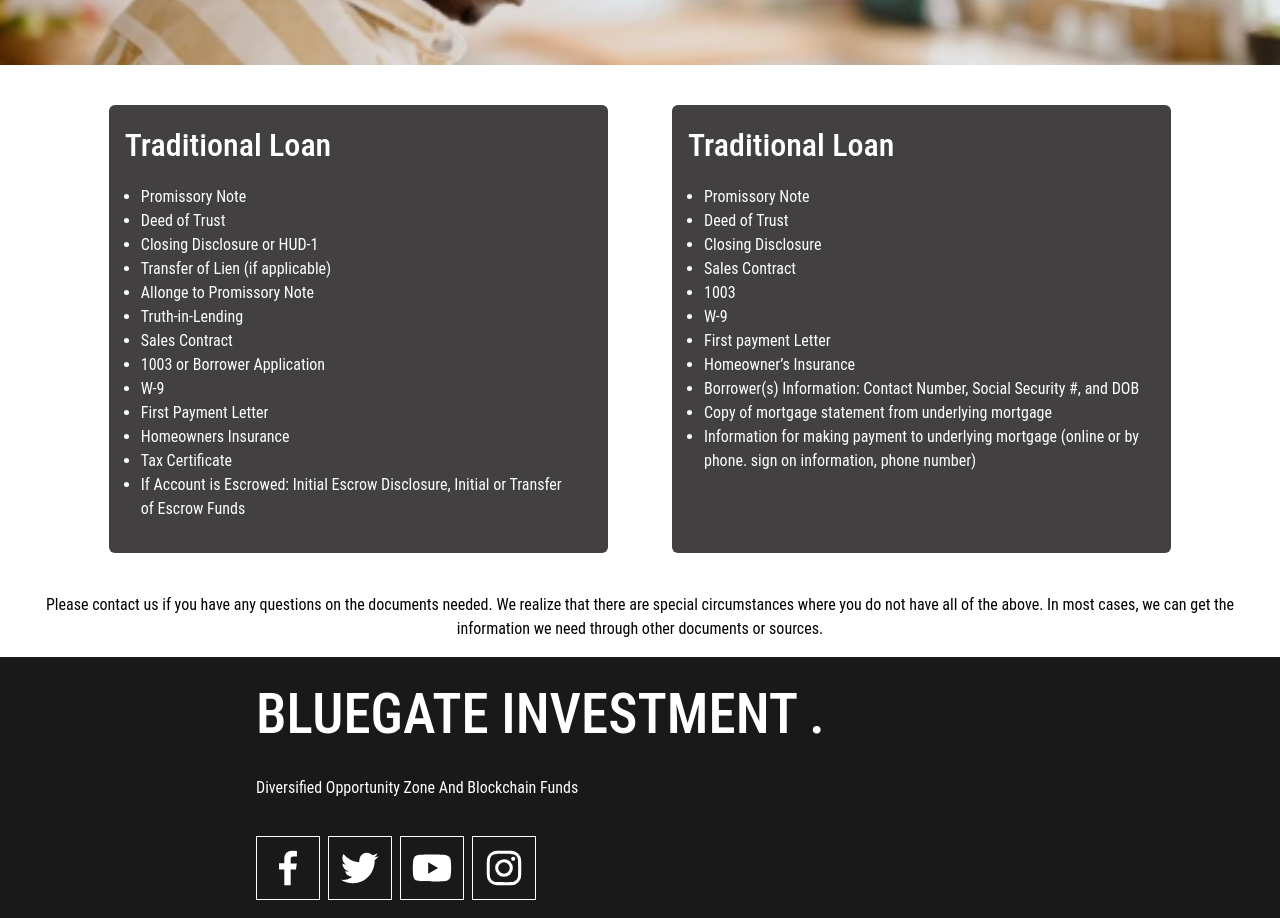
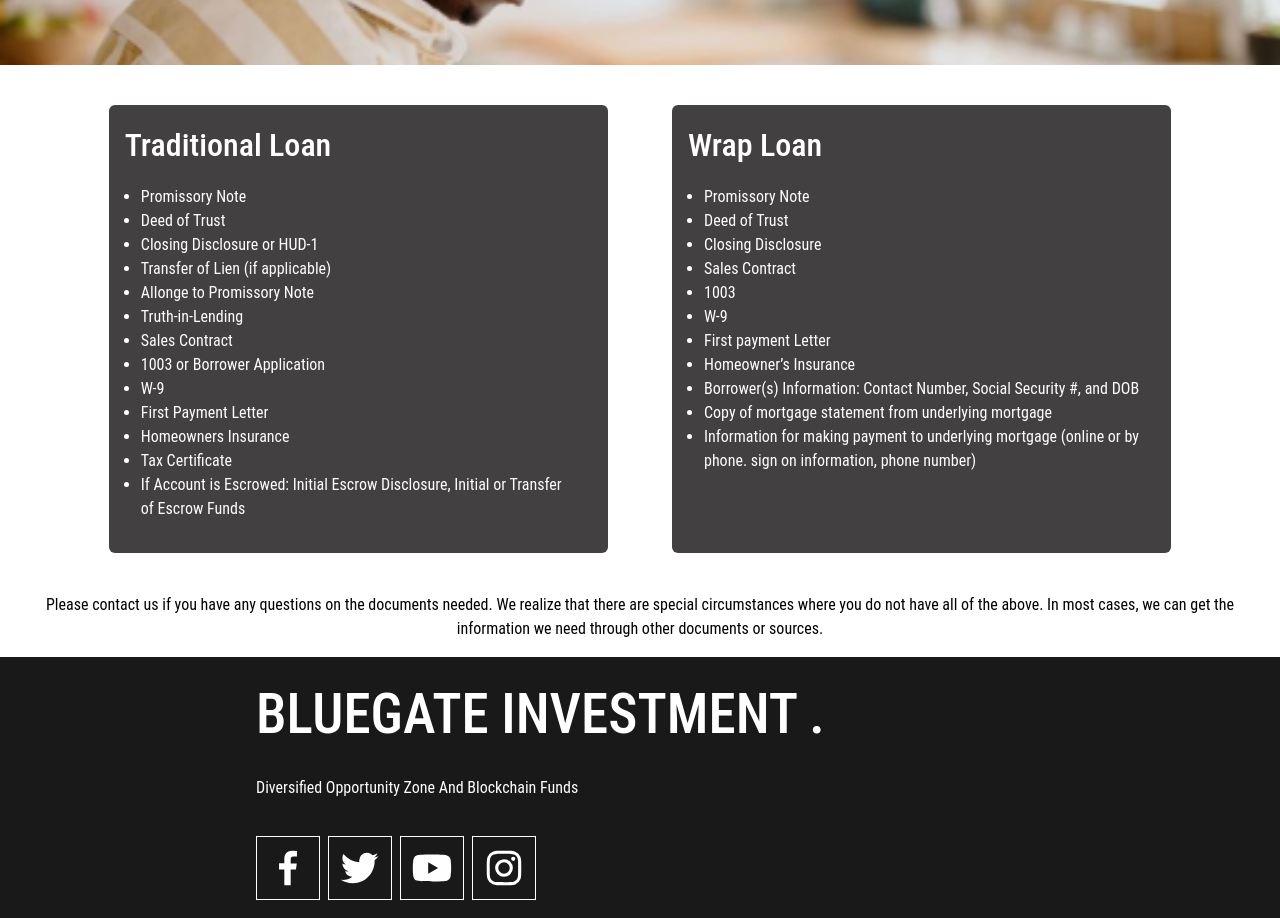
Before and after one commit to kelvin-omoh/Liquid, a React (Create React App) app: page /services in a window 1280 px wide. Shown: the part 1820-2738 px from the top of the page. Built offline with nearby package versions, Linux system fonts and the light colour scheme; no server answers; a web font is replaced by a local one.

Commit message:
fixed the bugs

```diff
--- a/src/pages/Investors.js
+++ b/src/pages/Investors.js
@@ -42,7 +42,7 @@
         setProspectusLoading(true)
 
        //email
-           emailjs.sendForm('service_gnudc5o', 'template_4ynk22d', form.current, '8QMByjHKBkunDfDEh')
+           emailjs.sendForm('service_iwynchu', 'template_4ynk22d', form.current, '8QMByjHKBkunDfDEh')
              .then(() => {
                 //  console.log(result.text);
                  //object of every new user
--- a/src/pages/services.js
+++ b/src/pages/services.js
@@ -128,7 +128,7 @@
                 </div>
 
                 <div className=' bg-[#2c2a2ae4] md:w-[40%] text-white p-4 backdrop-blur-3xl rounded-md'>
-                    <h1>Traditional Loan</h1>
+                    <h1>Wrap Loan</h1>
                     <ul className='list-disc p-4'>
                         <li>Promissory Note</li>
                         <li>Deed of Trust</li>
```
